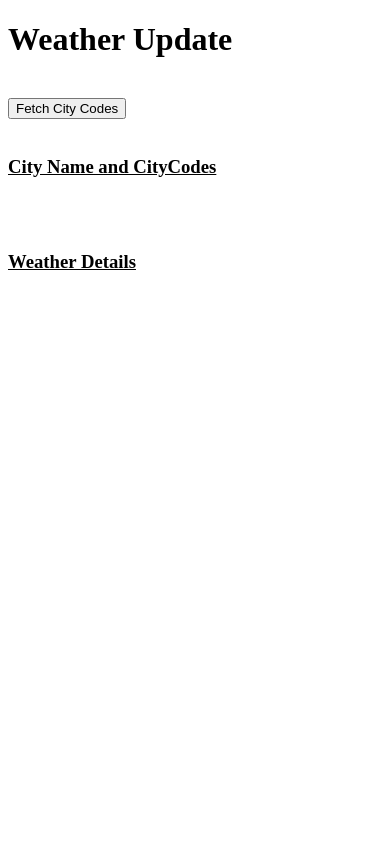
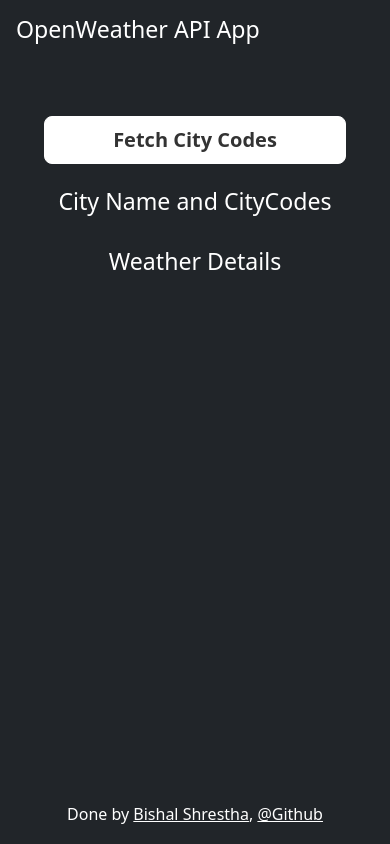
Before and after one commit to OfficialBishal/OpenWeatherAPI-using-JS, a PHP site: page / in a window 390 px wide. Run offline with PHP 8.4, Linux system fonts and the light colour scheme.

Commit message:
Final Commit

```diff
--- /dev/null
+++ b/cover.css
@@ -0,0 +1,89 @@
+/*
+ * Globals
+ */
+
+
+/* Custom default button */
+.btn-secondary,
+.btn-secondary:hover,
+.btn-secondary:focus {
+  color: #333;
+  text-shadow: none; /* Prevent inheritance from `body` */
+}
+
+
+/*
+ * Base structure
+ */
+html {
+    position: relative;
+    min-height: 100%;
+}
+body {
+  /* text-shadow: 0 .05rem .1rem rgba(0, 0, 0, .5);
+  box-shadow: inset 0 0 5rem rgba(0, 0, 0, .5); */
+  margin-bottom: 60px;
+    /* Margin bottom by footer height */
+}
+
+.cyaner{
+    color: aqua;
+}
+.greener{
+    color: greenyellow;
+}
+.statusExceed{
+    color: yellow;
+}
+
+.statusNotExceed{
+    color: red;
+}
+
+.footer {
+    position: absolute;
+    bottom: 0;
+    width: 100%;
+    height: 60px;
+    /* Set the fixed height of the footer here */
+    line-height: 60px;
+    /* Vertically center the text there */
+    text-align: center;
+}
+
+.cover-container {
+  max-width: 80em;
+}
+
+#toggle{
+    width: 100%;
+}
+#toggle2 {
+    width: 100%;
+}
+
+/*
+ * Header
+ */
+
+.nav-masthead .nav-link {
+  color: rgba(255, 255, 255, .5);
+  border-bottom: .25rem solid transparent;
+}
+
+.nav-masthead .nav-link:hover,
+.nav-masthead .nav-link:focus {
+  border-bottom-color: rgba(255, 255, 255, .25);
+}
+
+.nav-masthead .nav-link + .nav-link {
+  margin-left: 1rem;
+}
+
+.nav-masthead .active {
+  color: #fff;
+  border-bottom-color: #fff;
+}
+.custombot{
+    text-align: center;
+}
--- a/index.php
+++ b/index.php
@@ -1,35 +1,127 @@
 <!DOCTYPE html>
 <html>
 
-<body>
+<head>
+    <meta charset="utf-8">
+    <meta name="viewport" content="width=device-width, initial-scale=1, shrink-to-fit=no">
+    <title>Fidenz Weather App</title>
 
-    <div id="first">
-        <h1>Weather Update</h1>
+    <link href="https://cdn.jsdelivr.net/npm/bootstrap@5.2.0-beta1/dist/css/bootstrap.min.css" rel="stylesheet" integrity="sha384-0evHe/X+R7YkIZDRvuzKMRqM+OrBnVFBL6DOitfPri4tjfHxaWutUpFmBp4vmVor" crossorigin="anonymous">
+    <link href="https://cdn.jsdelivr.net/npm/bootstrap@5.2.0-beta1/dist/css/bootstrap.min.css" rel="stylesheet" integrity="sha384-0evHe/X+R7YkIZDRvuzKMRqM+OrBnVFBL6DOitfPri4tjfHxaWutUpFmBp4vmVor" crossorigin="anonymous">
+
+
+    <meta name="theme-color" content="#712cf9">
+    <style>
+        .bd-placeholder-img {
+            font-size: 1.125rem;
+            text-anchor: middle;
+            -webkit-user-select: none;
+            -moz-user-select: none;
+            user-select: none;
+        }
+
+        @media (min-width: 768px) {
+            .bd-placeholder-img-lg {
+                font-size: 3.5rem;
+            }
+        }
+
+        .b-example-divider {
+            height: 3rem;
+            background-color: rgba(0, 0, 0, .1);
+            border: solid rgba(0, 0, 0, .15);
+            border-width: 1px 0;
+            box-shadow: inset 0 .5em 1.5em rgba(0, 0, 0, .1), inset 0 .125em .5em rgba(0, 0, 0, .15);
+        }
+
+        .b-example-vr {
+            flex-shrink: 0;
+            width: 1.5rem;
+            height: 100vh;
+        }
+
+        .bi {
+            vertical-align: -.125em;
+            fill: currentColor;
+        }
+
+        .nav-scroller {
+            position: relative;
+            z-index: 2;
+            height: 2.75rem;
+            overflow-y: hidden;
+        }
+
+        .nav-scroller .nav {
+            display: flex;
+            flex-wrap: nowrap;
+            padding-bottom: 1rem;
+            margin-top: -1px;
+            overflow-x: auto;
+            text-align: center;
+            white-space: nowrap;
+            -webkit-overflow-scrolling: touch;
+        }
+    </style>
+
+    <!-- Custom styles for this template -->
+    <link href="cover.css" rel="stylesheet">
+</head>
+
+<body class="text-white bg-dark">
+    <div class="cover-container d-flex w-100 p-3 mx-auto flex-column">
+
+        <header class="mb-auto">
+            <div>
+                <h3 class="float-md-start mb-0">OpenWeather API App</h3>
             </div>
+        </header>
+
+        <main class="px-3">
+
             <br>
-    <div>
-        <button id="toggle">Fetch City Codes</button>
+            <br><br>
+            <div class="container">
+                <div class="row">
+                    <div class="col-sm"></div>
+                    <div class="col-sm">
+                        <button id="toggle" class="btn btn-lg btn-secondary fw-bold border-white bg-white">Fetch City
+                            Codes</button>
+                        <button id="toggle2" class="btn btn-lg btn-secondary fw-bold border-white bg-white">Fetch
+                            Weather Details</button>
                     </div>
-    <div>
-        <button id="toggle2">Fetch Weather Details</button>
+                    <div class="col-sm"></div>
+                </div>
             </div>
             <br>
 
+            <div class="container">
+                <div class="row">
+                    <div class="col-sm">
                         <div>
-        <h3><u>City Name and CityCodes</u></h3>
+                            <h3 class="custombot">City Name and CityCodes</h3>
                         </div>
                         <br>
                         <div id="myData"></div>
+                    </div>
+
                     <br>
-
+                    <div class="col-sm">
                         <div>
-        <h3><u>Weather Details</u></h3>
+                            <h3 class="custombot">Weather Details</h3>
                         </div>
                         <br>
                         <div id="status"></div>
                         <br>
                         <div id="container"></div>
-
+                    </div>
+                </div>
+            </div>
+        </main>
+    </div>
+    <footer class="footer">
+        <p>Done by <a href="https://www.linkedin.com/in/ofclbishal/" class="text-white">Bishal Shrestha</a>, <a href="https://github.com/OfficialBishal" class="text-white">@Github</a></p>
+    </footer>
 
     <script>
         const btn = document.getElementById("toggle");
@@ -120,19 +212,26 @@
 
                 if (counter == 0) {
                     const initialTime = timestamp;
-                    limit = initialTime + 1000 * 5;
-                    appendStatus('Starting, Retrieving new data...');
+                    limit = initialTime + 1000 * 60 ;
+                    appendStatus(
+                        '<span class="greener">Starting</span>, <span class="cyaner">Retrieving new data...</span>'
+                    );
                 } else if (timestamp > limit) {
                     const initialTime = timestamp;
-                    limit = initialTime + 1000 * 5;
-                    appendStatus('Time Limit Exceeded - Retrieving new data again...');
+                    limit = initialTime + 1000 * 60 ;
+                    appendStatus(
+                        '<span class="statusExceed">Time Limit Exceeded</span> - <span class="cyaner">Retrieving new data again...</span>'
+                    );
                     counter = 0;
                 }
+
+                result = [];
 
                 for (var i = 0; i < CityCodes.length; i++) {
                     const apiKey = '076ac7ca46c11b522b3f0708c8a36f03';
                     const cityId = CityCodes[i];
-                    var url = "https://api.openweathermap.org/data/2.5/weather?id=" + cityId + "&appid=" + apiKey + "&units=metric";
+                    var url = "https://api.openweathermap.org/data/2.5/weather?id=" + cityId + "&appid=" + apiKey +
+                        "&units=metric";
                     fetch(url)
                         .then(function(response) {
                             return response.json();
@@ -165,7 +264,12 @@
             } else if (timestamp <= limit) {
                 // Display cached
                 document.getElementById("status").innerHTML = '';
-                appendStatus('Time Limit Not Exceeded - Retrieveing the cached data...');
+                appendStatus(
+                    '<span class="statusNotExceed">Time Limit Not Exceeded</span> - <span class="cyaner">Retrieveing the cached data...</span>'
+                );
+                var min = (~~((limit - timestamp) / (1000 * 60)));
+                var sec = ~~((((limit - timestamp))/1000) % 60);
+                appendStatus('Time before new retrieval: ' + min + ' min ' + sec + ' sec');
                 for (var i = 0; i < CityCodes.length; i++) {
                     diplayWeatherData(result[i]);
                 }
@@ -183,7 +287,8 @@
             function diplayWeatherData(data) {
                 var mainContainer = document.getElementById("container");
                 var div = document.createElement("div");
-                var result_output = '<ul><li>Name: ' + data[0] + '</li><li>Id: ' + data[1] + '</li><li>Temp: ' + data[2] + '</li><li>Description: ' + data[3] + '</li></ul>';
+                var result_output = '<ul><li>Name: ' + data[0] + '</li><li>Id: ' + data[1] + '</li><li>Temp: ' +
+                    data[2] + '</li><li>Description: ' + data[3] + '</li></ul>';
                 div.innerHTML = result_output;
                 mainContainer.appendChild(div);
             }
@@ -191,7 +296,8 @@
             function diplayWeatherDataCache(data) {
                 var mainContainer = document.getElementById("container");
                 var div = document.createElement("div");
-                var result_output = '<ul><li>Name: ' + data[0] + '</li><li>Id: ' + data[1] + '</li><li>Temp: ' + data[2] + '</li><li>Description: ' + data[3] + '</li></ul>';
+                var result_output = '<ul><li>Name: ' + data[0] + '</li><li>Id: ' + data[1] + '</li><li>Temp: ' +
+                    data[2] + '</li><li>Description: ' + data[3] + '</li></ul>';
                 div.innerHTML = result_output;
                 mainContainer.appendChild(div);
             }
@@ -218,6 +324,8 @@
         }
     </script>
 
+    <script src="https://cdn.jsdelivr.net/npm/bootstrap@5.2.0-beta1/dist/js/bootstrap.bundle.min.js" integrity="sha384-pprn3073KE6tl6bjs2QrFaJGz5/SUsLqktiwsUTF55Jfv3qYSDhgCecCxMW52nD2" crossorigin="anonymous">
+    </script>
 
 </body>
 
```
Lines whose indentation alone changed are shown as unchanged.
